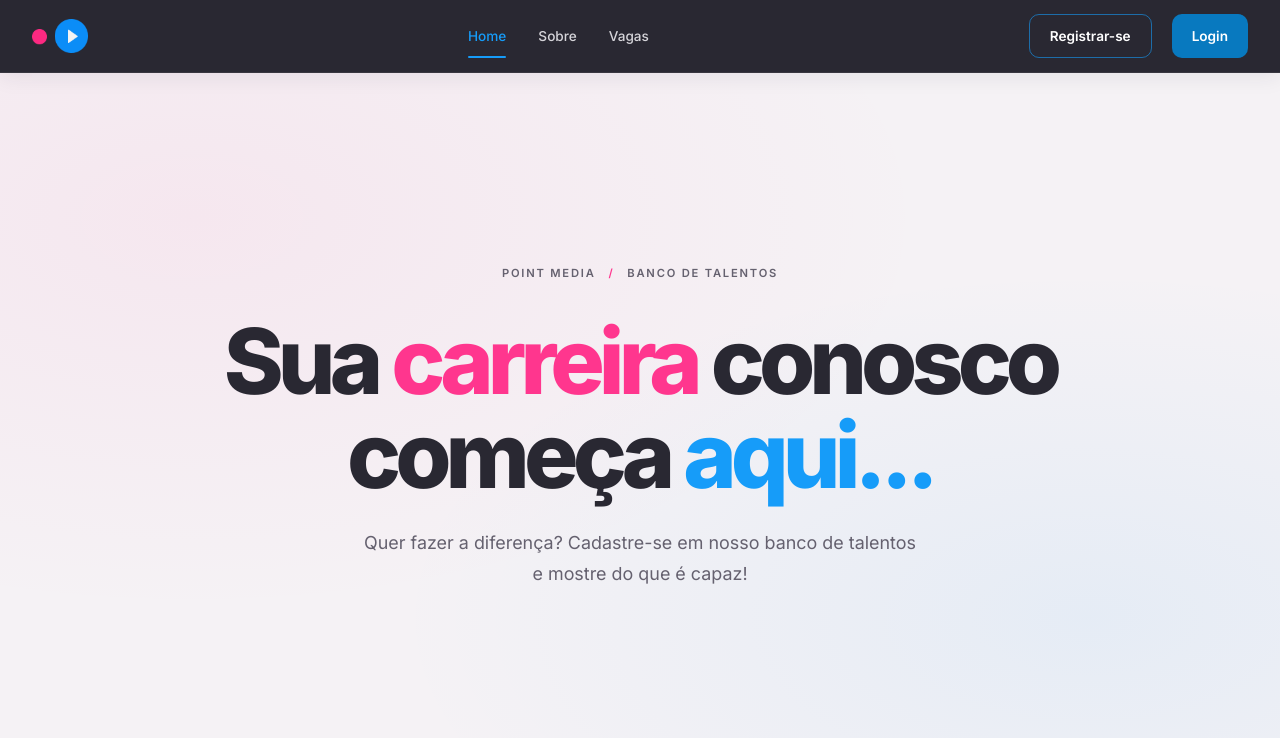
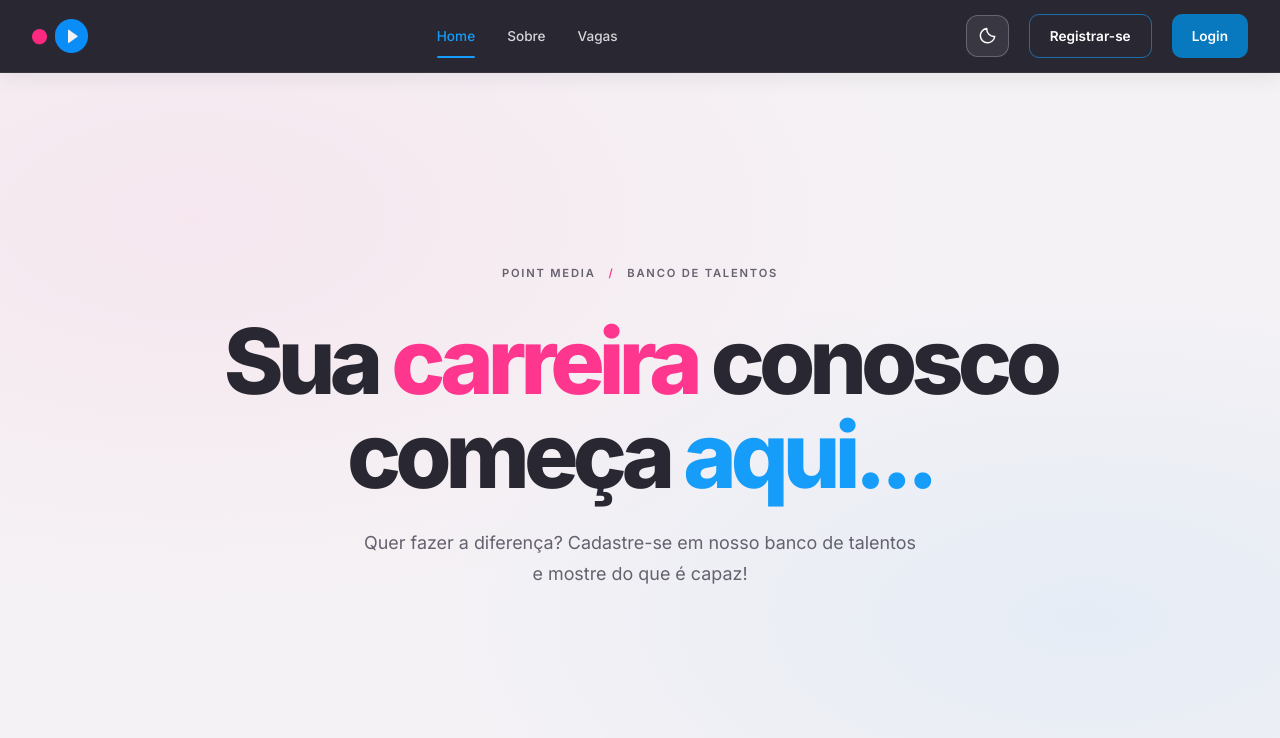
Before and after one commit to Cazetto-RS/BancoDTalentos_FrontEnd, a React (Vite) app: page / in a window 1280 px wide. Shown: the top 738 px of the page. Built offline with nearby package versions, Linux system fonts and the light colour scheme.

Commit message:
11/08 | Adicionando modo escuro na interface externa

```diff
--- a/src/components/layout/NavBar/Navbar.tsx
+++ b/src/components/layout/NavBar/Navbar.tsx
@@ -54,11 +54,11 @@ function Navbar() {
 
                 <div className="navbar__actions">
                     <NotificationCenter />
-                    {/* <button className="navbar__theme-toggle" type="button" onClick={toggleTheme}
+                    <button className="navbar__theme-toggle" type="button" onClick={toggleTheme}
                         aria-label={theme === 'dark' ? 'Ativar modo claro' : 'Ativar modo escuro'}
                         title={theme === 'dark' ? 'Modo claro' : 'Modo escuro'} aria-pressed={theme === 'dark'}>
                         {themeIcon}
-                    </button> */}
+                    </button>
                     <Link className="navbar__profile__vazado" to={isAuthenticated ? accountPath : '/cadastro'}>
                         <span className="navbar__profile-text">{isAuthenticated ? 'Minha conta' : 'Registrar-se'}</span>
 
```
